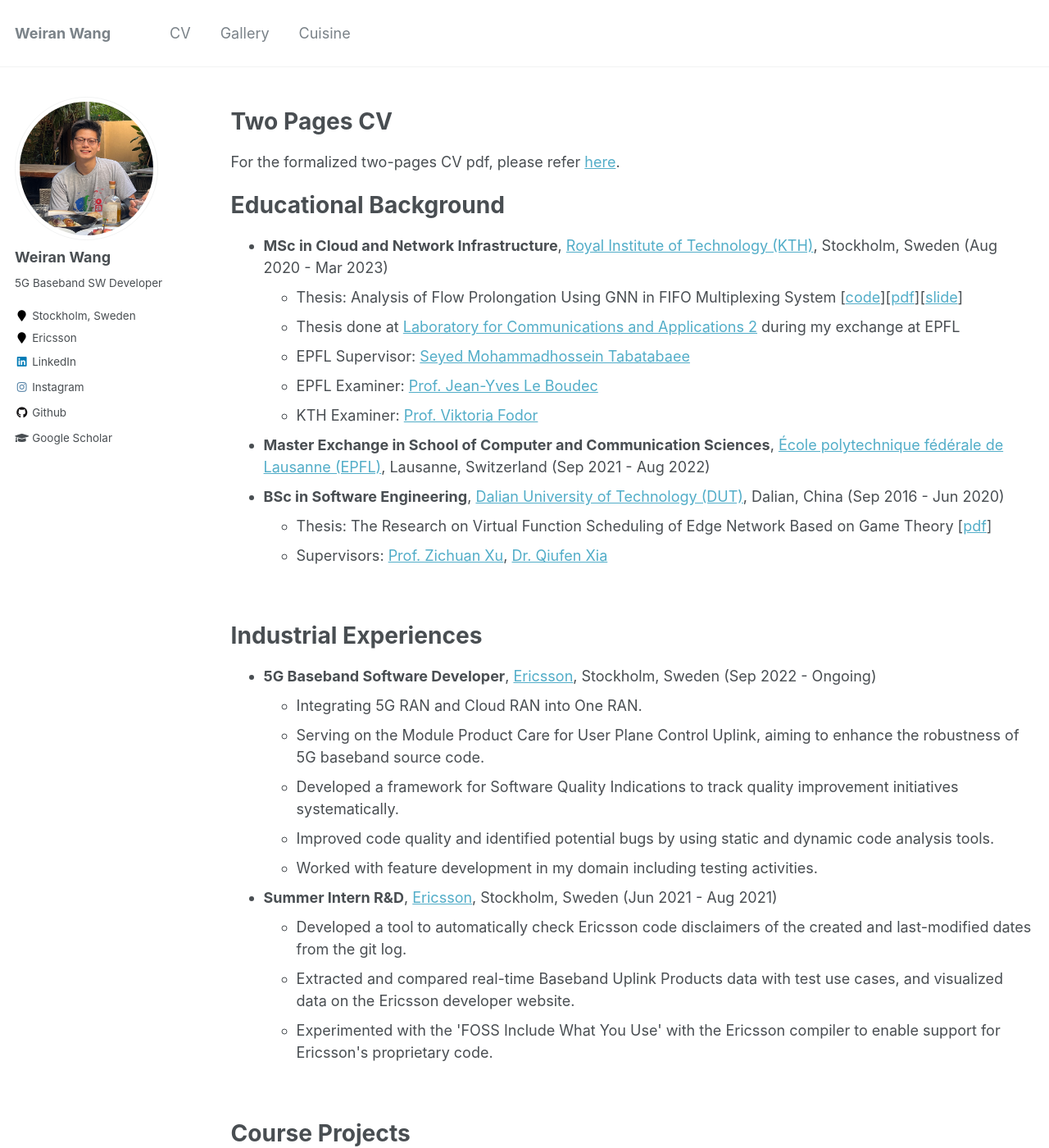
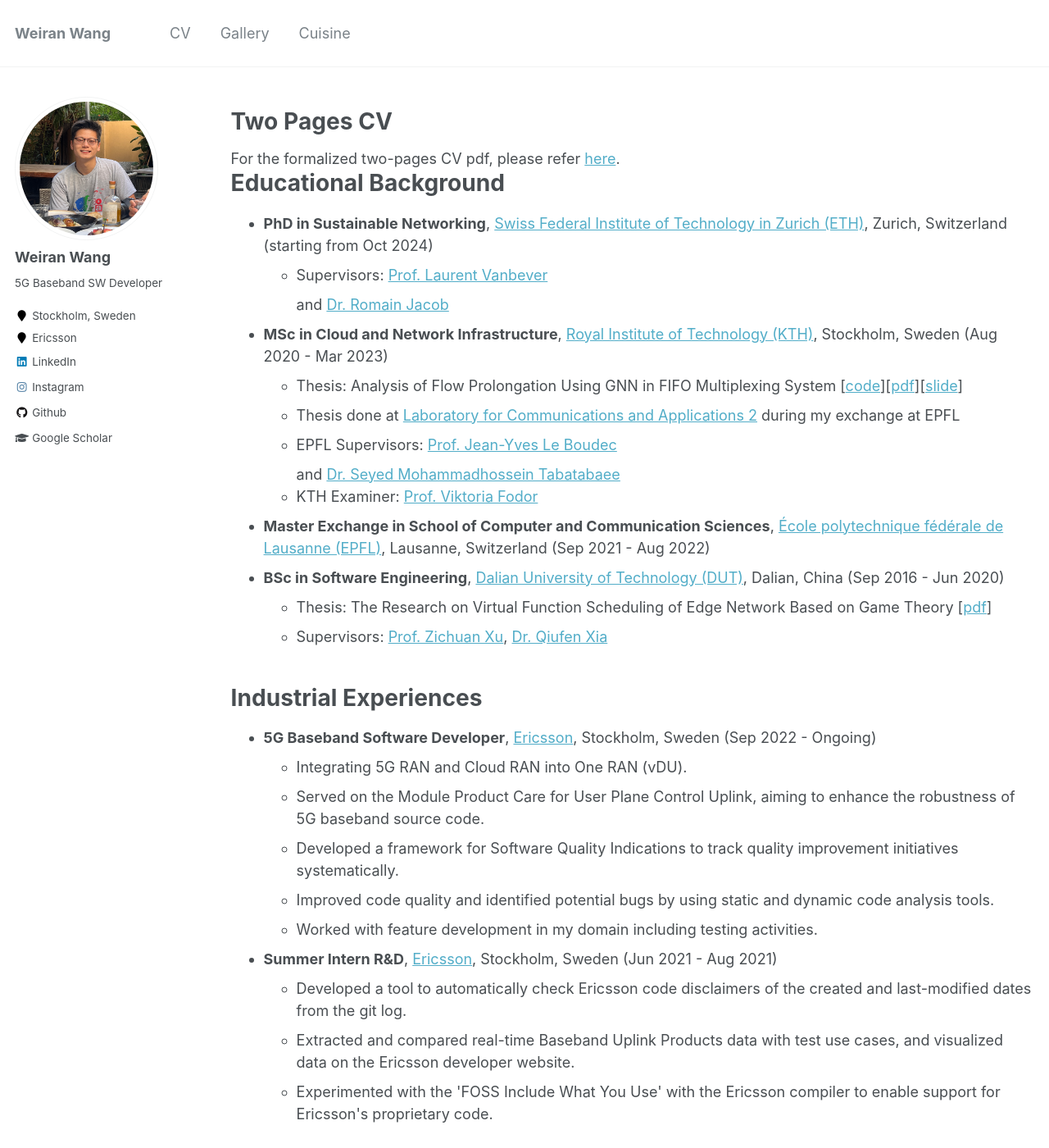
Before and after one commit to wangweiran0129/wangweiran0129.github.io, a Jekyll site: the page built from _pages/cv.html, in a window 1280 px wide and 1400 px high. Shown: the whole window at 82% size. Built offline with Jekyll 4.4.1, drawn with Linux system fonts in a browser that asks for light colours.

Commit message:
Rename cv.md to cv.html and add the content of my doing the PhD

```diff
--- a/_pages/about.html
+++ b/_pages/about.html
@@ -7,6 +7,10 @@
   - /about/
   - /about.html
 ---
+
+<h1>Fantasic News 🚩</h1>
+I got my Swedish driving license (type B) in June. Oh Yeah~
+<br>
 
 <h1>About Myself</h1>
 I am currently working as a 5G Baseband Software Developer at <a href="https://www.ericsson.com/en">Ericsson</a> in Stockholm, Sweden.
--- a/_pages/cv.md
+++ b/_pages/cv.html
@@ -13,12 +13,17 @@
 <h1>Educational Background</h1>
 <ul>
   <li>
+    <b>PhD in Sustainable Networking</b>, <a href="https://nsg.ee.ethz.ch/">Swiss Federal Institute of Technology in Zurich (ETH)</a>, Zurich, Switzerland (starting from Oct 2024)
+    <ul>
+      <li>Supervisors: <a href="https://nsg.ee.ethz.ch/people/laurent-vanbever/">Prof. Laurent Vanbever</a></li> and <a href="https://nsg.ee.ethz.ch/people/romain-jacob/">Dr. Romain Jacob</a></li>
+    </ul>
+  </li>
+  <li>
     <b>MSc in Cloud and Network Infrastructure</b>, <a href="https://www.kth.se/en">Royal Institute of Technology (KTH)</a>, Stockholm, Sweden (Aug 2020 - Mar 2023)
     <ul>
       <li>Thesis: Analysis of Flow Prolongation Using GNN in FIFO Multiplexing System [<a href="https://github.com/wangweiran0129/Degree_Project_Network_Calculus">code</a>][<a href="https://wangweiran0129.github.io/files/Analysis_of_Flow_Prolongation_Using_Graph_Neural_Network_GNN_in_FIFO_Multiplexing_System.pdf">pdf</a>][<a href="http://wangweiran0129.github.io/files/Defense_Slide.pdf">slide</a>]</li>
       <li>Thesis done at <a href="https://www.epfl.ch/labs/lca2/">Laboratory for Communications and Applications 2</a> during my exchange at EPFL</li>
-      <li>EPFL Supervisor: <a href="https://people.epfl.ch/hossein.tabatabaee">Seyed Mohammadhossein Tabatabaee</a></li>
-      <li>EPFL Examiner: <a href="https://people.epfl.ch/jean-yves.leboudec">Prof. Jean-Yves Le Boudec</a></li>
+      <li>EPFL Supervisors: <a href="https://people.epfl.ch/jean-yves.leboudec">Prof. Jean-Yves Le Boudec</a></li> and <a href="https://scholar.google.com/citations?user=CdeiI8cAAAAJ&hl=en">Dr. Seyed Mohammadhossein Tabatabaee</a></li>
       <li>KTH Examiner: <a href="https://www.kth.se/profile/vjfodor">Prof. Viktoria Fodor</a></li>
     </ul>
   </li>
@@ -39,8 +44,8 @@
 <ul>
   <li><b>5G Baseband Software Developer</b>, <a href="https://www.ericsson.com/en">Ericsson</a>, Stockholm, Sweden (Sep 2022 - Ongoing)</li>
   <ul>
-    <li>Integrating 5G RAN and Cloud RAN into One RAN.</li>
-    <li>Serving on the Module Product Care for User Plane Control Uplink, aiming to enhance the robustness of 5G baseband source code.</li>
+    <li>Integrating 5G RAN and Cloud RAN into One RAN (vDU).</li>
+    <li>Served on the Module Product Care for User Plane Control Uplink, aiming to enhance the robustness of 5G baseband source code.</li>
     <li>Developed a framework for Software Quality Indications to track quality improvement initiatives systematically.</li>
     <li>Improved code quality and identified potential bugs by using static and dynamic code analysis tools.</li>
     <li>Worked with feature development in my domain including testing activities.</li>
```
Also changed, not shown: other parts of _pages/cv.html (+1 -0 lines).
